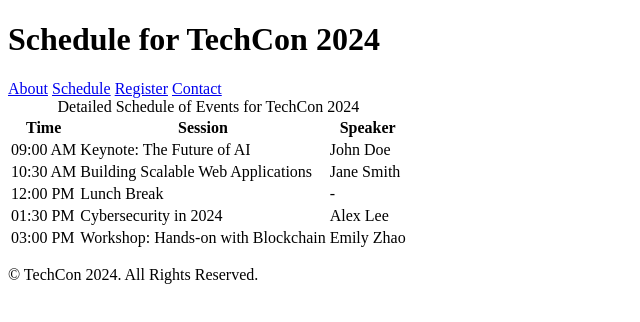
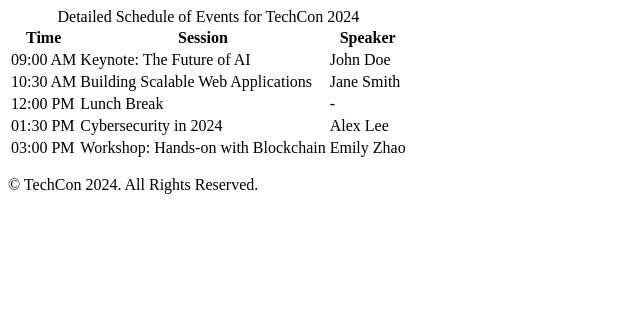
Before and after one commit to DevOsi123/TechCon_HTML, a plain HTML site: page techcon_website/schedule.html in a window 1280 px wide. Shown: the whole page, without its empty margins (0-640 px from the left). Drawn offline with Linux system fonts and the light colour scheme.

Commit message:
Add files via upload

```diff
--- a/techcon_website/schedule.html
+++ b/techcon_website/schedule.html
@@ -3,17 +3,11 @@
 <head>
   <meta charset="UTF-8">
   <meta name="viewport" content="width=device-width, initial-scale=1.0">
-    <title>TechCon 2024</title>
+  <title>Schedule - TechCon 2024</title>
 </head>
 <body>
-    <header><h1>Schedule for TechCon 2024</h1>
-        <nav>
-        <a href="about.html">About</a>
-        <a href="schedule.html">Schedule</a>
-        <a href="register.html">Register</a>
-        <a href="contact.html">Contact</a>
-    </nav>
-    </header>
+
+  <!-- Main Content Section -->
   <main>
     <table>
       <caption>Detailed Schedule of Events for TechCon 2024</caption>
@@ -54,8 +48,10 @@
     </table>
   </main>
 
+  <!-- Footer Section -->
   <footer>
     <p>&#169; TechCon 2024. All Rights Reserved.</p>
   </footer>
+
 </body>
 </html>
```
Lines whose indentation alone changed are shown as unchanged.
